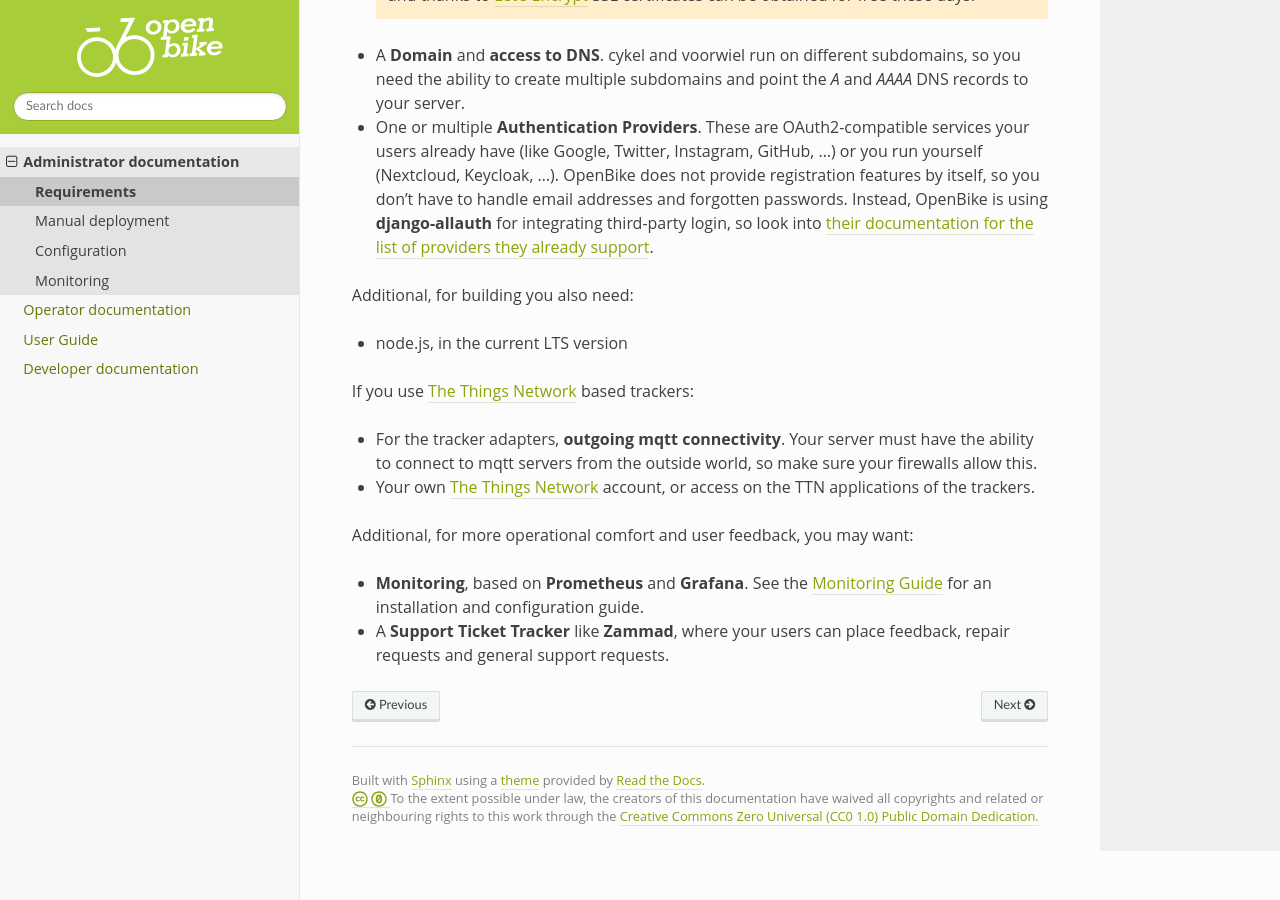
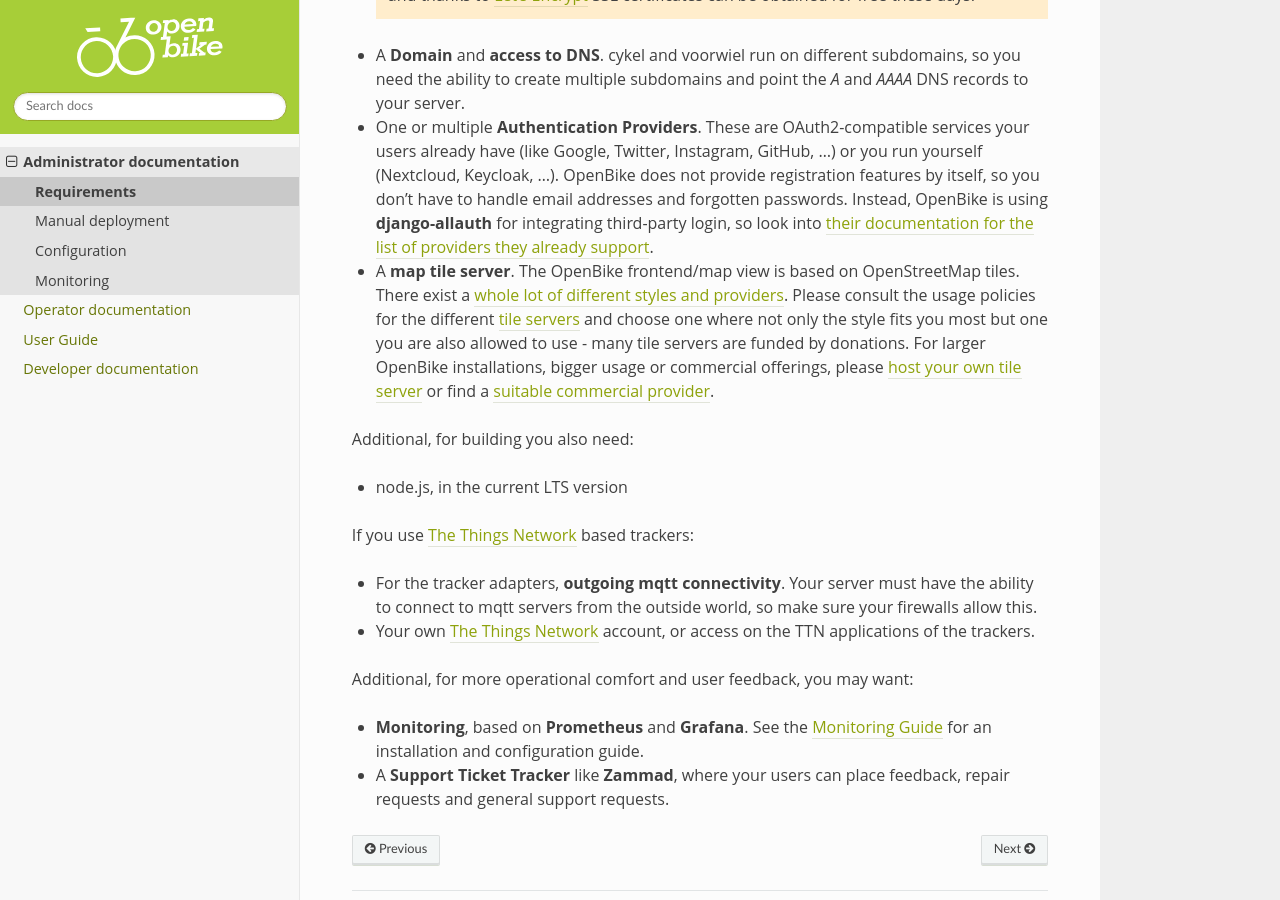
Before and after one commit to transportkollektiv/openbike, a Sphinx documentation site: the page built from docs/administrator/requirements.rst, in a window 1280 px wide and 900 px high, scrolled down 633 px. Built offline with Sphinx 7.4.7 and the Read the Docs theme 2.0.0, drawn with Linux system fonts in a browser that asks for light colours; pages that are not in the unit, such as notebooks, are missing from menus; before the commit the page ends 1484 px from its top, so only the background shows below that.

Commit message:
docs: add osm tile server to requirements

```diff
--- a/docs/administrator/requirements.rst
+++ b/docs/administrator/requirements.rst
@@ -22,6 +22,8 @@
 
 * One or multiple **Authentication Providers**. These are OAuth2-compatible services your users already have (like Google, Twitter, Instagram, GitHub, ...) or you run yourself (Nextcloud, Keycloak, ...). OpenBike does not provide registration features by itself, so you don't have to handle email addresses and forgotten passwords. Instead, OpenBike is using **django-allauth** for integrating third-party login, so look into `their documentation for the list of providers they already support <https://django-allauth.readthedocs.io/en/latest/providers.html>`_.
 
+* A **map tile server**. The OpenBike frontend/map view is based on OpenStreetMap tiles. There exist a `whole lot of different styles and providers <https://wiki.openstreetmap.org/wiki/Tile_servers>`_. Please consult the usage policies for the different `tile servers`_ and choose one where not only the style fits you most but one you are also allowed to use - many tile servers are funded by donations. For larger OpenBike installations, bigger usage or commercial offerings, please `host your own tile server`_ or find a `suitable commercial provider <https://switch2osm.org/providers/>`_.
+
 Additional, for building you also need:
 
 * node.js, in the current LTS version
@@ -40,3 +42,5 @@
 
 .. _Let's Encrypt: https://letsencrypt.org
 .. _The Things Network: https://thethingsnetwork.org
+.. _tile servers: https://wiki.openstreetmap.org/wiki/Tile_servers
+.. _host your own tile server: https://switch2osm.org/serving-tiles/
```
